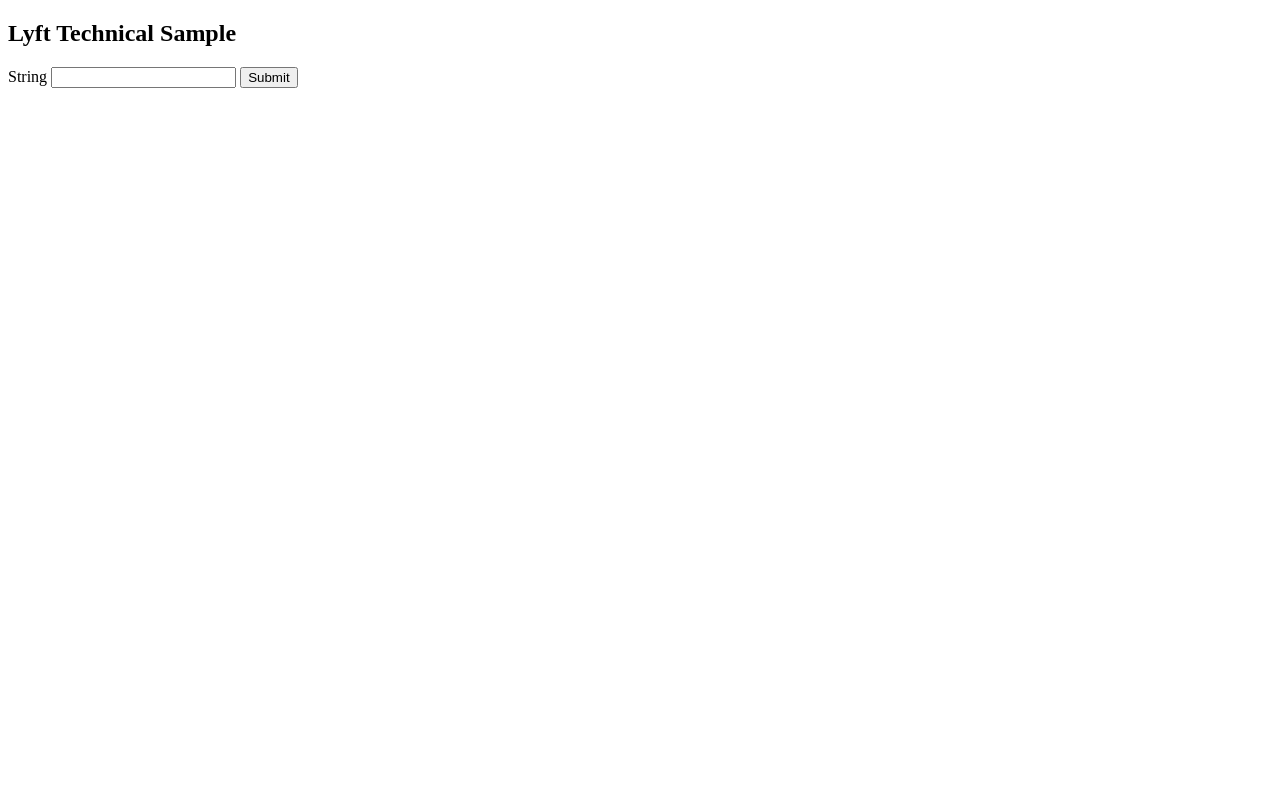
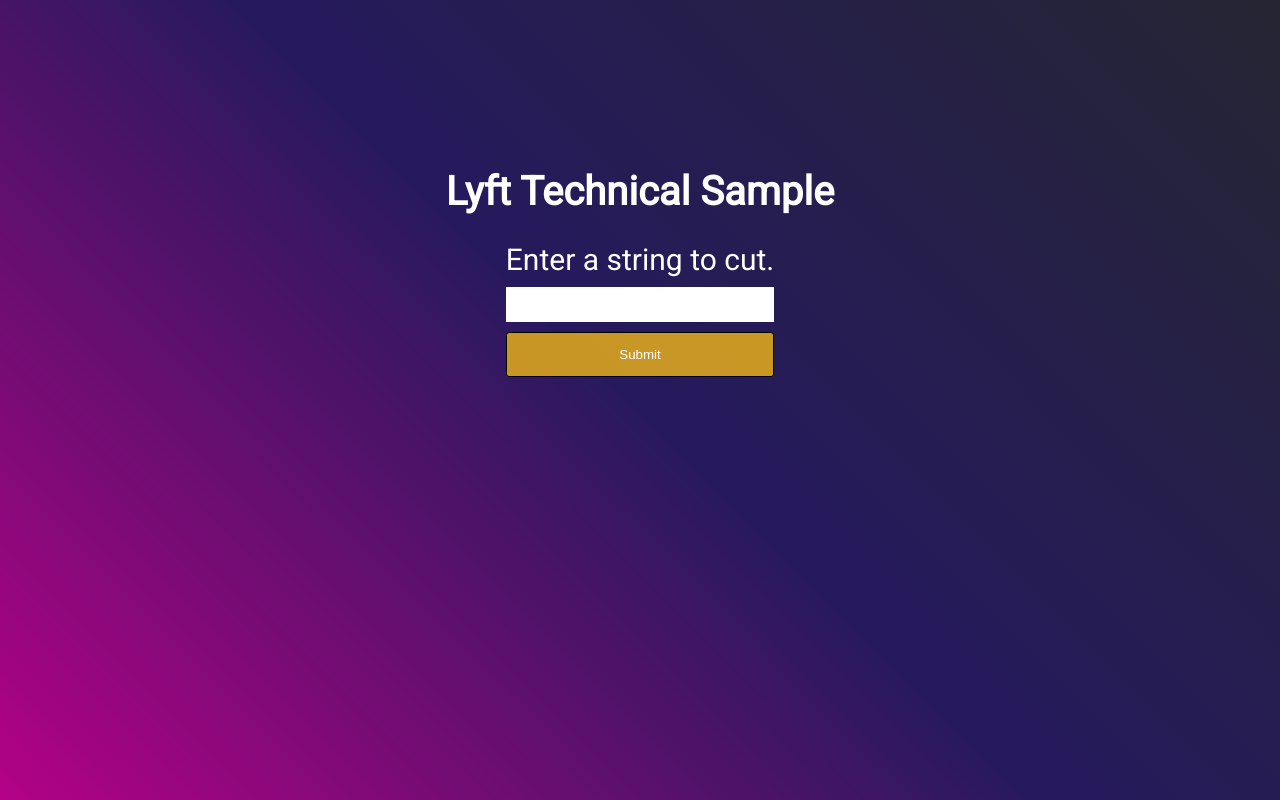
Before and after one commit to Kaleidics/lyft-tech-sample, a website: page public/index.html in a window 1280 px wide. Drawn offline with Linux system fonts and the light colour scheme.

Commit message:
update files

```diff
--- a/public/index.html
+++ b/public/index.html
@@ -4,15 +4,20 @@
     <meta charset="UTF-8">
     <meta name="viewport" content="width=device-width, initial-scale=1.0">
     <meta http-equiv="X-UA-Compatible" content="ie=edge">
-    <title>Document</title>
+    <title>Lyft Tech Sample</title>
+    <link rel="stylesheet" href="style.css">
+    <link href="https://fonts.googleapis.com/css?family=Roboto" rel="stylesheet">
 </head>
 <body>
-    <h2>Lyft Technical Sample</h2>
-    <form id="toThirds">
-        <label for="sample">String</label>
-        <input class="stringToCut" type="text" name="sample" required>
-        <input type="submit">
-    </form>
+    <div class="container">
+        <h1>Lyft Technical Sample</h1>
+        <form id="toThirds">
+            <label class="inputPlace" for="sample" aria-label="Input">Enter a string to cut.</label>
+            <input id="stringToCut" class="stringToCut" type="text" name="sample" required>
+            <input class="submitBtn" type="submit" aria-controls="newString">
+        </form>
+    </div>
+    <h2 id="newString" class="results"></h2>
 
     <script src="script.js"></script>
 </body>
--- a/public/script.js
+++ b/public/script.js
@@ -3,16 +3,21 @@
 let form = document.getElementById('toThirds');
 form.addEventListener('submit', (event) =>{
     event.preventDefault();
-    const stringToThirds = document.getElementsByClassName('stringToCut');
+    const stringToThirds = document.getElementById('stringToCut').value;
     testRoute(stringToThirds);
 })
 
 function testRoute(input) {
     const url = 'https://lyft-technical-sample.herokuapp.com/test';
+    const url2 = 'http://localhost:8080/test';
 
-    fetch(url, {
+    const body = {
+        string_to_cut: input
+    }
+
+    fetch(url2, {
         method: 'POST',
-        body: JSON.stringify(input),
+        body: JSON.stringify(body),
         headers: {
             'Content-Type': 'application/json'
         }
@@ -20,8 +25,11 @@
     .then(res => res.json())
     .then(response => {
         const newstr = response.return_string;
-        console.log(newstr);
+        updatedString(newstr);
     })
     .catch(err => alert(err));
+}
 
+function updatedString(input) {
+   document.getElementById('newString').innerHTML = `The cut string is: ${input}`;
 }
--- /dev/null
+++ b/public/style.css
@@ -0,0 +1,74 @@
+html{
+    box-sizing: border-box;
+    height: 100%;
+    margin: 0;
+    padding: 0;
+    font-family: 'Roboto', sans-serif;
+    font-size: 10px;
+    background: linear-gradient(45deg, #ff00bf, #352384, #333447)
+}
+
+body {
+    height: 100%;
+    margin: 0;
+    padding: 0;
+    background-color: rgba(5, 5, 5, 0.3)
+}
+
+.container {
+    height: 66%;
+    width: 50%;
+    display: flex;
+    justify-content: center;
+    color: white;
+    flex-direction: column;
+    align-items: center;
+    margin: 0 auto;
+}
+
+h1 {
+    font-size: 4rem;
+}
+
+form {
+    display: flex;
+    justify-content: center;
+    flex-direction: column;
+    align-items: center;
+}
+
+form * {
+    margin-bottom: 10px;
+}
+
+.inputPlace {
+    font-size: 3rem;
+}
+
+.stringToCut {
+    width: 100%;
+    height: 35px;
+    padding: 0;
+    border: none;
+    text-align: center;
+}
+
+.submitBtn {
+    width: 100%;
+    height: 45px;
+    border: 1px solid black;
+    border-radius: 3px;
+    color: white;
+    background-color: rgba(218, 165, 32, 0.9);
+    cursor: pointer;
+}
+
+.submitBtn:hover {
+   background-color: rgba(218, 165, 32, 1);
+}
+
+.results {
+    color: white;
+    text-align: center;
+    font-size: 3rem;
+}
```
